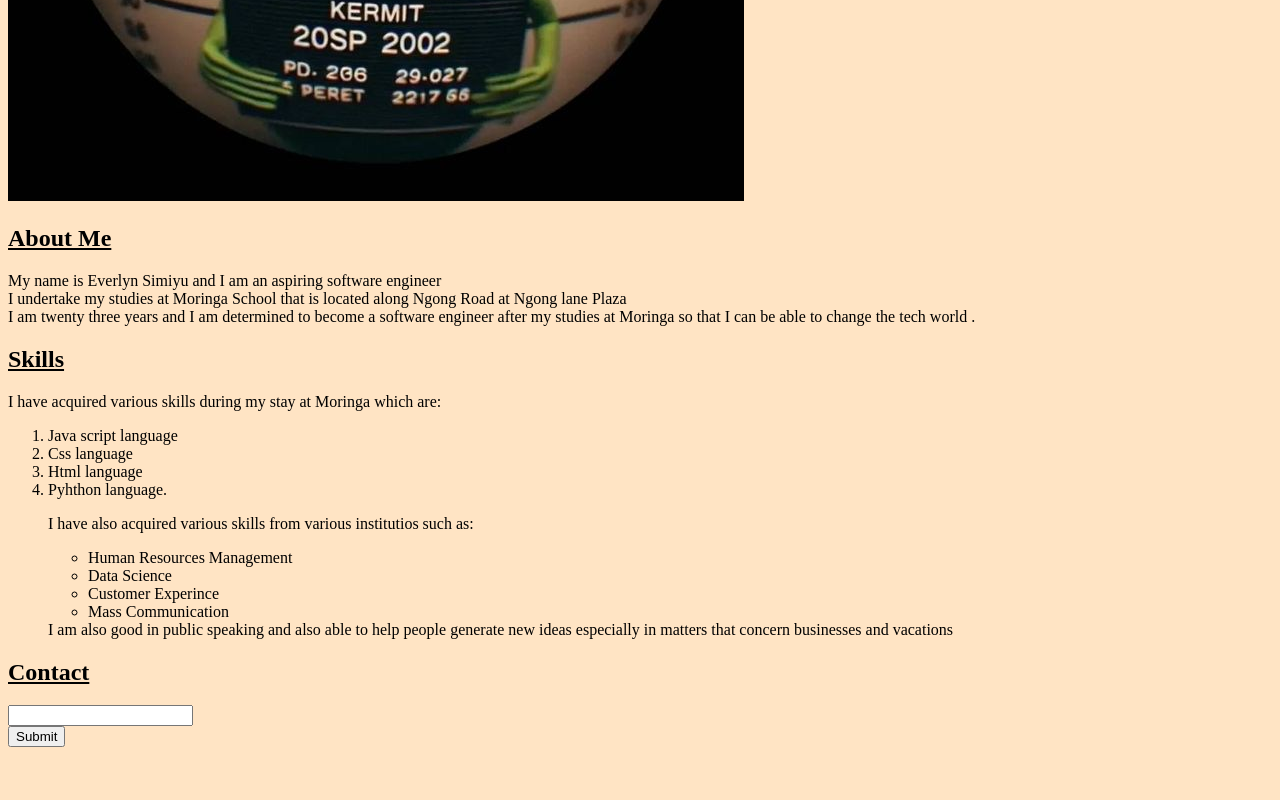
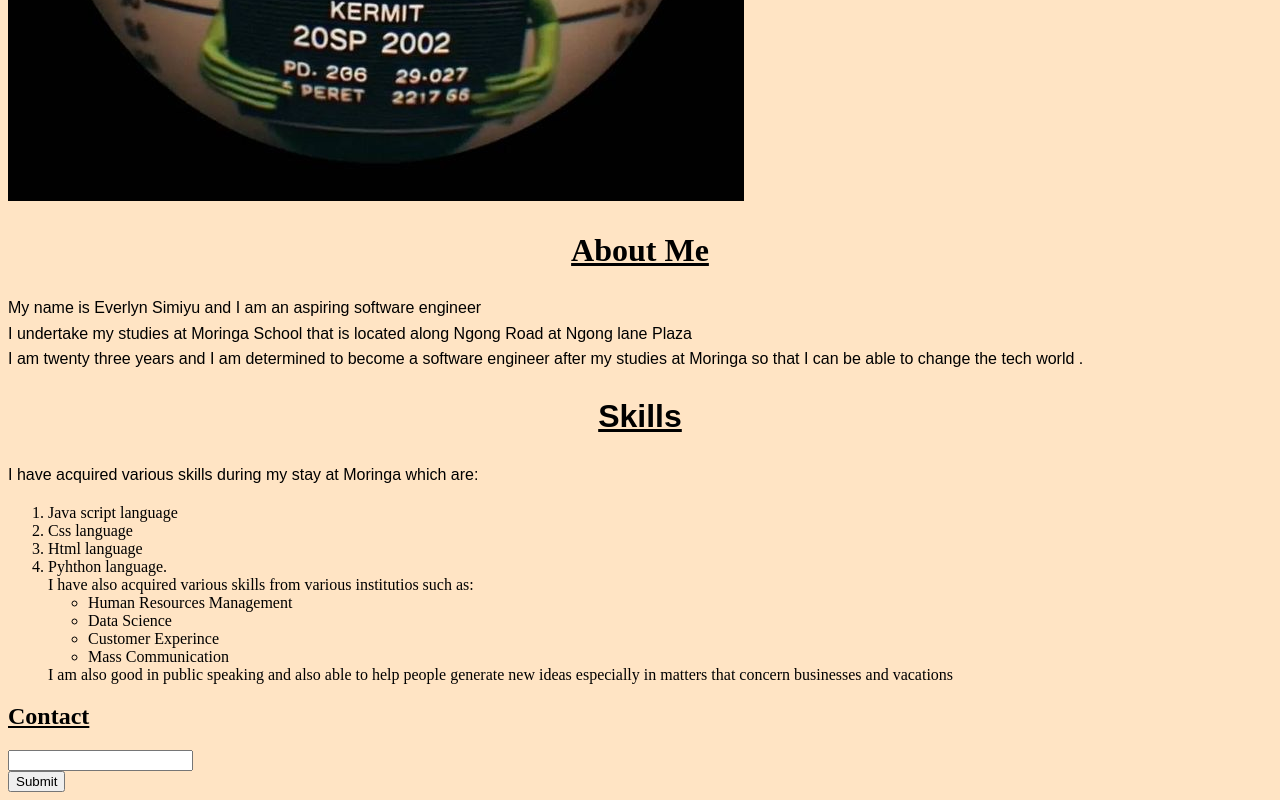
Before and after one commit to Everlyn-pixel/Myportfolio, a plain HTML site: page index.html in a window 1280 px wide. Shown: the part 543-1343 px from the top of the page. Before the commit the page ends 1298 px from the top, so only its background shows below. Drawn offline with Linux system fonts and the light colour scheme.

Commit message:
added styles in the about me section

```diff
--- a/index.html
+++ b/index.html
@@ -33,7 +33,7 @@
                     <li>Css language</li>
                     <li>Html language</li>
                     <li>Pyhthon language.</li>
-                    <p>I have also acquired various skills from various institutios such as:
+                   I have also acquired various skills from various institutios such as:
                         <ul>
                             <li>Human Resources Management</li>
                             <li>Data Science</li>
@@ -41,7 +41,7 @@
                             <li>Mass Communication</li>
                         </ul>
                      I am also good in public speaking and also able to help people generate new ideas especially in matters that concern businesses and vacations
-                    </p>
+
                 </ol>
             </p>
         </div>
--- a/styles.css/styles.css
+++ b/styles.css/styles.css
@@ -2,6 +2,29 @@ body {
     background-color:bisque;
 }
 
-.container image {
-    border-radius: 50%;
+.introduction h2 {
+    text-align: center;
+    font-size: xx-large;
+    font-weight: bold;
 }
+
+.introduction p {
+    font-family:  Arial, Helvetica, sans-serif;
+    line-height: 1.6;
+}
+
+.body h2 {
+    text-align: center;
+    font-size: xx-large;
+    font-family:Arial, Helvetica, sans-serif ;
+    font-weight: bold;
+}
+
+.body p {
+    font-family: Arial, Helvetica, sans-serif;
+    line-height: 1.6;
+}
+
+.contact {
+
+}
```
